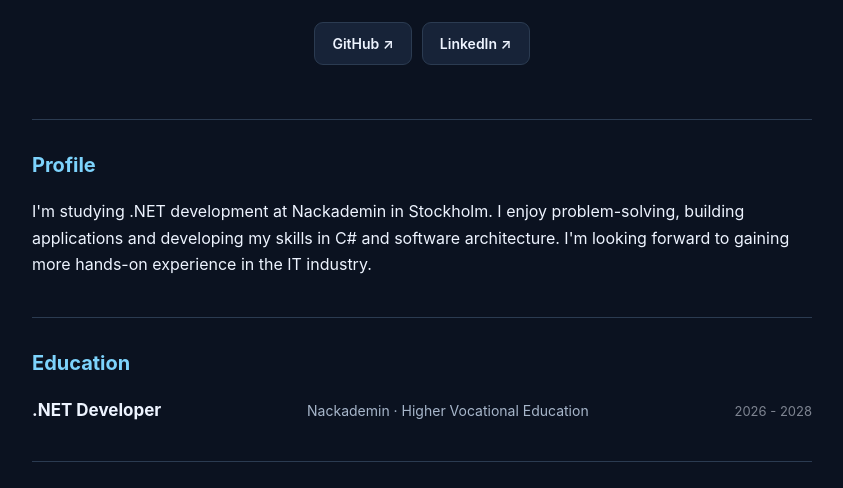
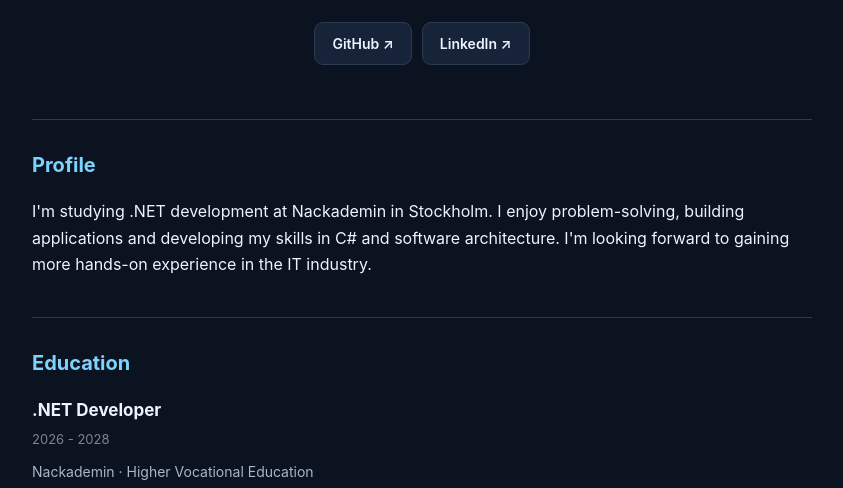
Before and after one commit to tomas-carlsson/tomas-carlsson.github.io, a plain HTML site: page index.html in a window 1280 px wide. Shown: the part 301-789 px from the top of the page, without its empty margins (218-1061 px from the left). Drawn offline with Linux system fonts and the light colour scheme.

Commit message:
Refactor education section in index.html
Removed duplicate entry-bottom div and updated structure.

```diff
--- a/index.html
+++ b/index.html
@@ -32,10 +32,11 @@
     <section aria-labelledby="education-heading">
       <h2 id="education-heading">Education</h2>
       <div class="entry">
-        <div class="entry-top"><h3>.NET Developer</h3>
+        <div class="entry-top"><h3>.NET Developer</h3></div>
+         <div class="entry-bottom">
+          <p >2026 - 2028</p>
+        </div>
         <p class="muted">Nackademin · Higher Vocational Education</p>
-        <div class="entry-bottom">
-          <p>2026 - 2028</p>
       </div>
     </section>
 
```
